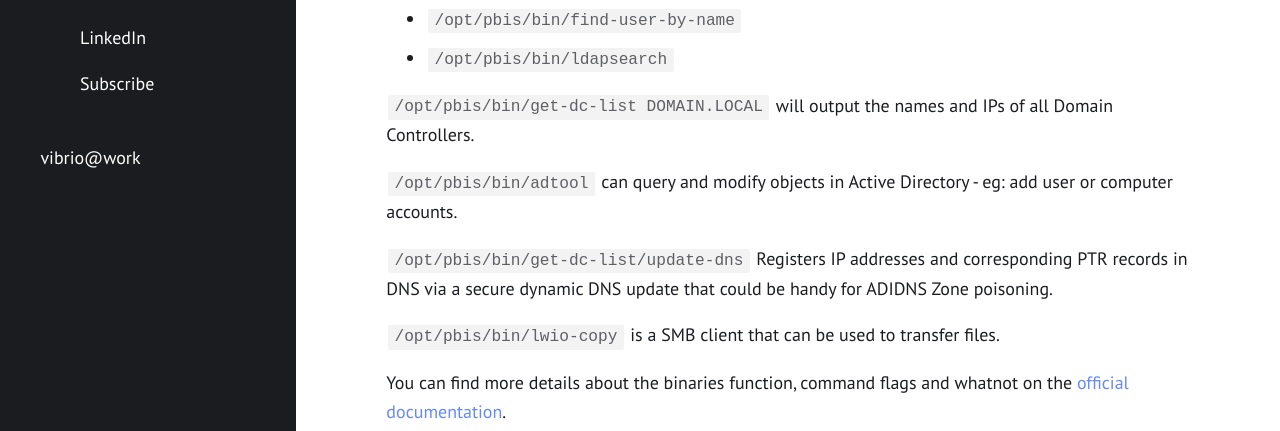
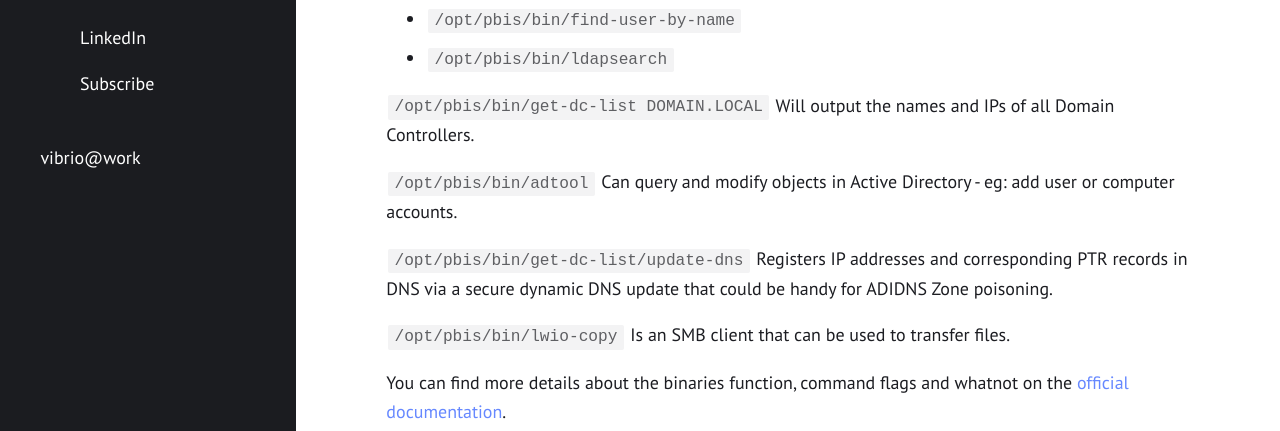
Before and after one commit to ricardojba/ricardojba.github.io, a Jekyll site: the page built from _posts/2023-03-15-BeyondTrust-AD-Bridge-Open-Post-Exploitation.md, in a window 1280 px wide and 900 px high, scrolled down 2983 px. Shown: the part 166-597 px from the top of the window. Built offline with Jekyll 4.4.1, drawn with Linux system fonts in a browser that asks for light colours; some of the changed text lies outside the part shown.

```diff
--- a/_posts/2023-03-15-BeyondTrust-AD-Bridge-Open-Post-Exploitation.md
+++ b/_posts/2023-03-15-BeyondTrust-AD-Bridge-Open-Post-Exploitation.md
@@ -60,16 +60,16 @@ These are pretty much self explanatory:
  - `/opt/pbis/bin/ldapsearch`
 
 
-`/opt/pbis/bin/get-dc-list DOMAIN.LOCAL` will output the names and IPs of all Domain Controllers.
+`/opt/pbis/bin/get-dc-list DOMAIN.LOCAL` Will output the names and IPs of all Domain Controllers.
 
 
-`/opt/pbis/bin/adtool` can query and modify objects in Active Directory - eg: add user or computer accounts.
+`/opt/pbis/bin/adtool` Can query and modify objects in Active Directory - eg: add user or computer accounts.
 
 
 `/opt/pbis/bin/get-dc-list/update-dns` Registers IP addresses and corresponding PTR records in DNS via a secure dynamic DNS update that could be handy for ADIDNS Zone poisoning.
 
 
-`/opt/pbis/bin/lwio-copy` is a SMB client that can be used to transfer files.
+`/opt/pbis/bin/lwio-copy` Is an SMB client that can be used to transfer files.
 
 
 
```
Also changed, not shown: other parts of _posts/2023-03-15-BeyondTrust-AD-Bridge-Open-Post-Exploitation.md (+1 -1 lines).
